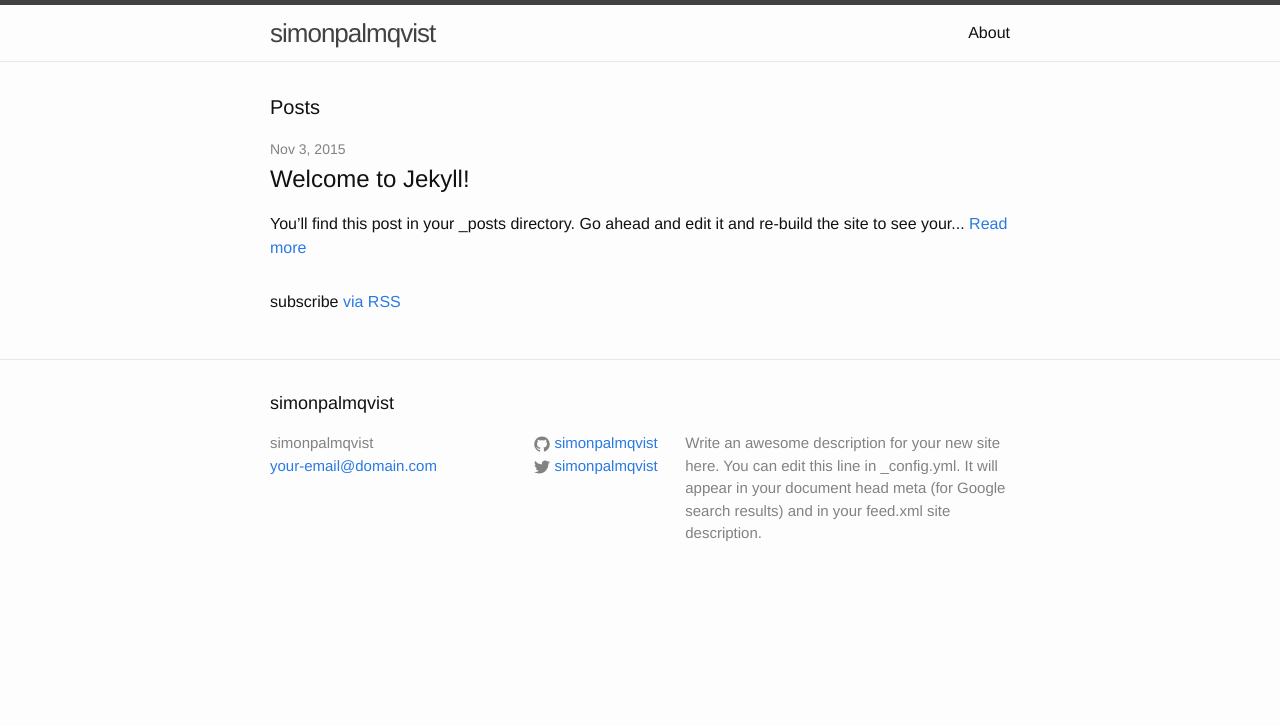
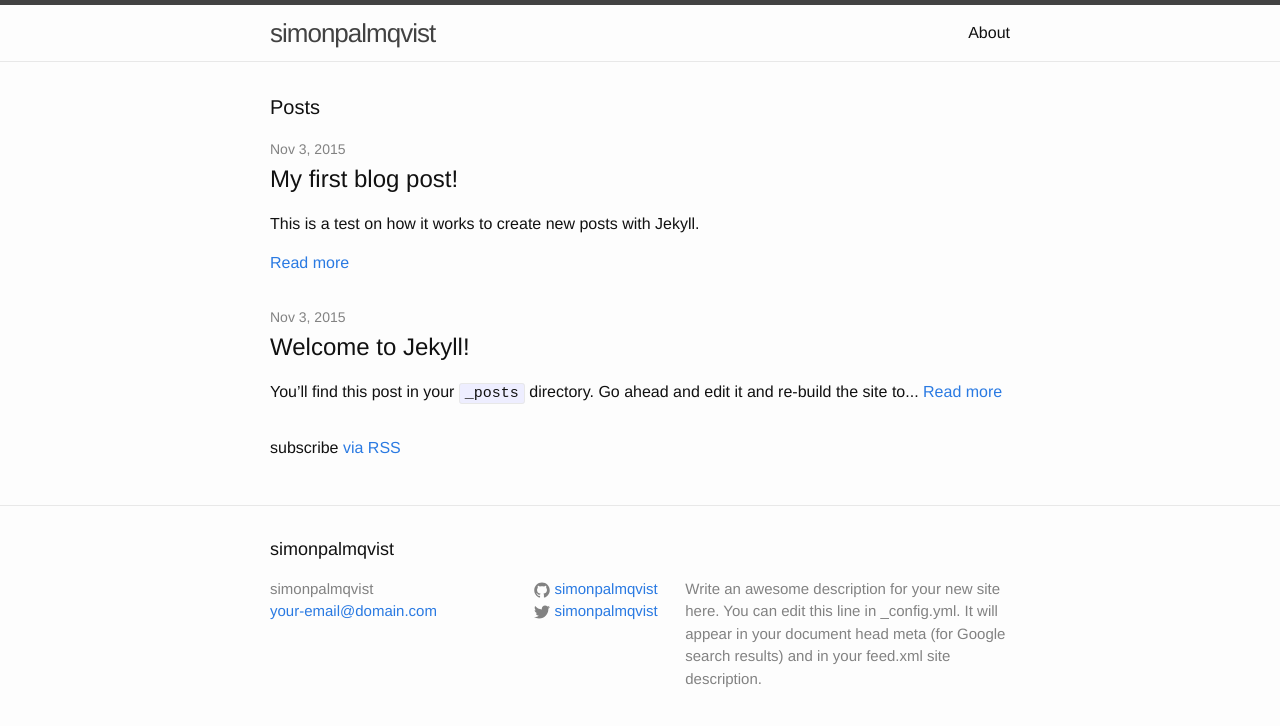
Before and after one commit to simonpalmqvist/old-page, a Jekyll site: the page built from index.html, in a window 1280 px wide. Shown: the top 726 px of the page. Built offline with Jekyll 4.4.1, drawn with Linux system fonts in a browser that asks for light colours; the list of posts is cut into pages by our own code.

Commit message:
Adding own blogpost.

```diff
--- a/_includes/showPosts.html
+++ b/_includes/showPosts.html
@@ -7,7 +7,7 @@
             {{ post.title }}
         </h2>
         <p>
-            {{ post.content | strip_html | truncatewords:20 }}
+            {{ post.content | truncatewords:20 }}
             <a href="{{ post.url | prepend: site.baseurl }}">Read more</a>
         </p>
     </li>
--- /dev/null
+++ b/_posts/2015-11-03-first-blog-post.md
@@ -0,0 +1,8 @@
+---
+layout: post
+title:  "My first blog post!"
+date:   2015-11-03 19:27:00
+categories: first
+---
+
+This is a test on how it works to create new posts with Jekyll.
```
Also changed, not shown: _posts/2015-11-03-welcome-to-jekyll.md (renamed from _posts/2015-11-03-welcome-to-jekyll.markdown).
